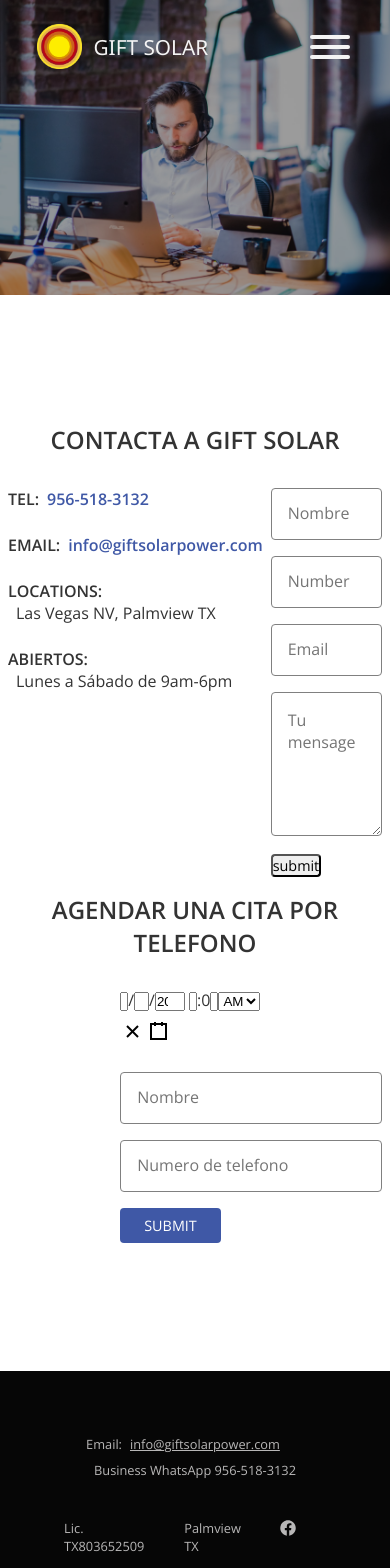
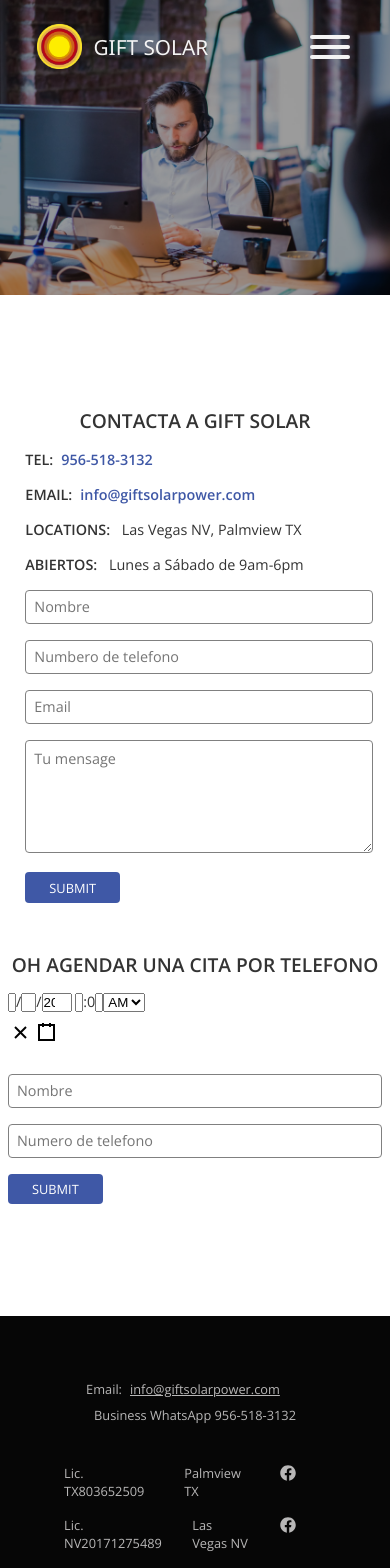
Before and after one commit to anthonyamaro15/gift-solar, a React (Create React App) app: page /contact in a window 390 px wide. Shown: the top 1568 px of the page. Built offline with nearby package versions, Linux system fonts and the light colour scheme.

Commit message:
added media queries for contact page

```diff
--- a/src/components/MarketingPage/contact/ContactContent.js
+++ b/src/components/MarketingPage/contact/ContactContent.js
@@ -23,7 +23,7 @@ const ContactContent = () => {
 
           <ContactGiftSolarForm />
           <div className="phone-appoinment">
-            <h3>AGENDAR UNA CITA POR TELEFONO</h3>
+            <h3>oh AGENDAR UNA CITA POR TELEFONO</h3>
             <div className="flex-wrapper">
               <div className="placeholder"></div>
               <form onSubmit={handleSubmit(onSubmit)}>
--- a/src/components/MarketingPage/contact/ContactGiftSolarForm.js
+++ b/src/components/MarketingPage/contact/ContactGiftSolarForm.js
@@ -70,7 +70,9 @@ const ContactGiftSolarForm = () => {
               className={errors.message ? "empty" : ""}
             ></textarea>
           </label>
-          <button>submit</button>
+          <button type="submit" className="contact-btn">
+            submit
+          </button>
         </form>
       </div>
     </div>
--- a/src/sass/_contact-content.scss
+++ b/src/sass/_contact-content.scss
@@ -6,26 +6,65 @@
     max-width: 1300px;
     margin: 0 auto;
     padding: 8rem 0.5rem;
+    //  border: 1px solid red;
+
+    @media (max-width: $med-desktop) {
+      width: 85%;
+    }
+
+    @media (max-width: $sm-desktop) {
+      flex-wrap: wrap-reverse;
+      padding: 7rem 0.5rem;
+      justify-content: center;
+    }
+
+    @media (max-width: $lg-phone) {
+      width: 100%;
+    }
 
     h3 {
       text-align: center;
       margin-bottom: 2rem;
       font-size: 1.5rem;
       // color: #3f58a6;
+
+      @media (max-width: $lg-phone) {
+        //  border: 1px solid red;
+        font-size: 1.2rem;
+        margin-bottom: 1rem;
+      }
     }
 
     .Contact-inner {
       display: flex;
       justify-content: space-between;
-      // border: 1px solid red;
+      // border: 1px solid blue;
+
+      @media (max-width: $s-laptop) {
+        flex-wrap: wrap;
+      }
+
+      @media (max-width: $sm-desktop) {
+        //   border: 1px solid red;
+        width: 95%;
+        //   height: 300px;
+        margin: 0 auto;
+      }
 
       .contact-info {
         //   border: 1px solid blue;
+        padding-left: 0.5rem;
+        display: flex;
+        flex-direction: column;
         span {
           margin-bottom: 1.5rem;
           font-weight: bold;
           text-transform: uppercase;
 
+          @media (max-width: $lg-phone) {
+            font-size: 0.9rem;
+            margin-bottom: 1rem;
+          }
           a {
             // font-weight: normal;
             margin-left: 0.5rem;
@@ -37,6 +76,10 @@
         p {
           font-weight: bold;
           text-transform: uppercase;
+          @media (max-width: $lg-phone) {
+            font-size: 0.9rem;
+            // margin-bottom: 1rem;
+          }
           span {
             font-weight: normal;
             margin-left: 0.5rem;
@@ -48,6 +91,10 @@
       .form {
         //   border: 1px solid blue;
         width: 70%;
+
+        @media (max-width: $s-laptop) {
+          width: 100%;
+        }
         form {
           label {
             width: 100%;
@@ -63,6 +110,11 @@
               &::placeholder {
                 font-weight: 300;
                 font-family: "Open Sans", sans-serif;
+              }
+
+              @media (max-width: $lg-phone) {
+                font-size: 0.9rem;
+                padding: 0.5rem;
               }
             }
 
@@ -80,6 +132,11 @@
                 font-weight: 300;
                 font-family: "Open Sans", sans-serif;
               }
+
+              @media (max-width: $lg-phone) {
+                font-size: 0.9rem;
+                padding: 0.5rem;
+              }
             }
 
             .empty {
@@ -87,10 +144,23 @@
             }
           }
 
-          button {
+          .contact-btn {
+            // font-size: 0.9rem;
+            // border-radius: 4px;
+            // margin-top: -0.1rem;
+            // border: 1px solid red;
+            text-transform: uppercase;
+            padding: 0.5rem 1.5rem;
+
+            background: #3f58a6;
+            color: white;
+            border: none;
             font-size: 0.9rem;
-            border-radius: 4px;
-            margin-top: -0.1rem;
+
+            @media (max-width: $lg-phone) {
+              font-size: 0.8rem;
+              padding: 0.4rem 1.5rem;
+            }
           }
         }
       }
@@ -117,7 +187,11 @@
 // }
 .phone-appoinment {
   //   border: 1px solid red;
-  margin-top: 1rem;
+  margin-top: 3rem;
+
+  //   @media (max-width: $s-laptop) {
+  //     margin-top: 2.5rem;
+  //   }
   h3 {
     text-transform: uppercase;
   }
@@ -130,10 +204,19 @@
       margin-top: -1.5rem;
       width: 70%;
 
+      @media (max-width: $s-laptop) {
+        width: 100%;
+      }
+
       //   margin: 0 auto;
 
       //   align-items: center;
       .time-picker {
+        //   border: 1px solid red;
+        @media (max-width: $s-laptop) {
+          font-size: 0.9rem;
+        }
+
         margin-bottom: 1rem;
         //   display: none;
         border-radius: 0;
@@ -149,6 +232,9 @@
 
           &:hover {
             background: rgba(128, 128, 128, 0.2);
+          }
+          @media (max-width: $s-laptop) {
+            font-size: 0.9rem;
           }
         }
       }
@@ -192,6 +278,11 @@
             font-weight: 300;
             font-family: "Open Sans", sans-serif;
           }
+
+          @media (max-width: $lg-phone) {
+            font-size: 0.9rem;
+            padding: 0.5rem;
+          }
         }
 
         .empty {
@@ -209,6 +300,11 @@
         font-size: 0.9rem;
         border-radius: 4px;
         cursor: pointer;
+
+        @media (max-width: $lg-phone) {
+          font-size: 0.8rem;
+          padding: 0.4rem 1.5rem;
+        }
       }
     }
   }
```
